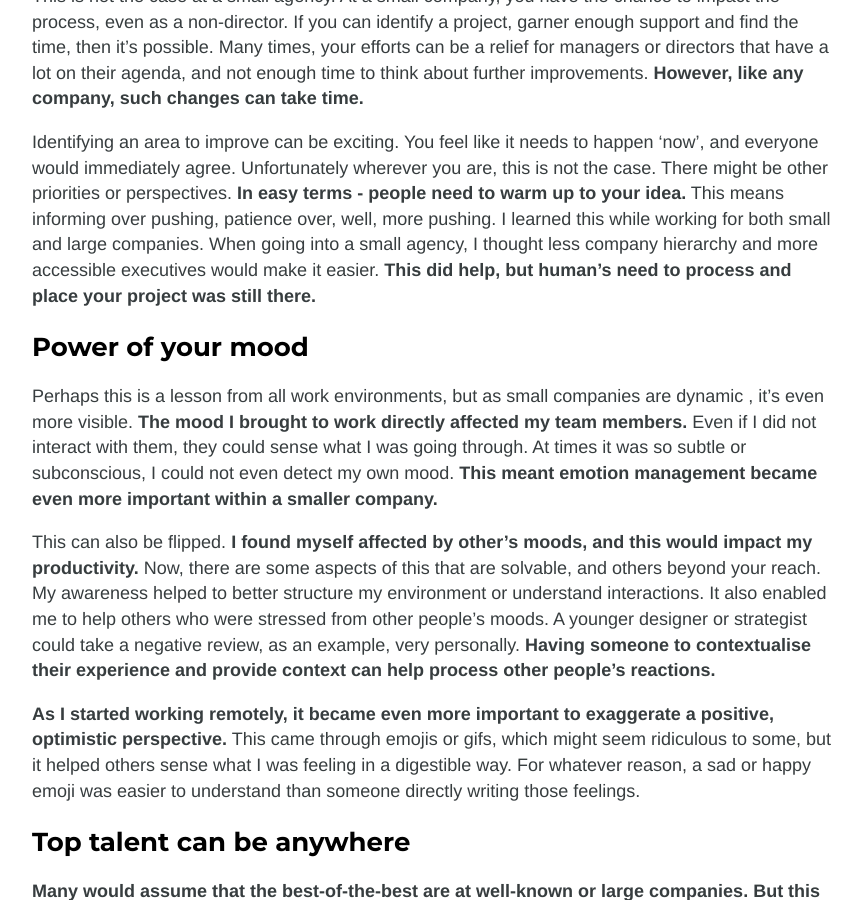
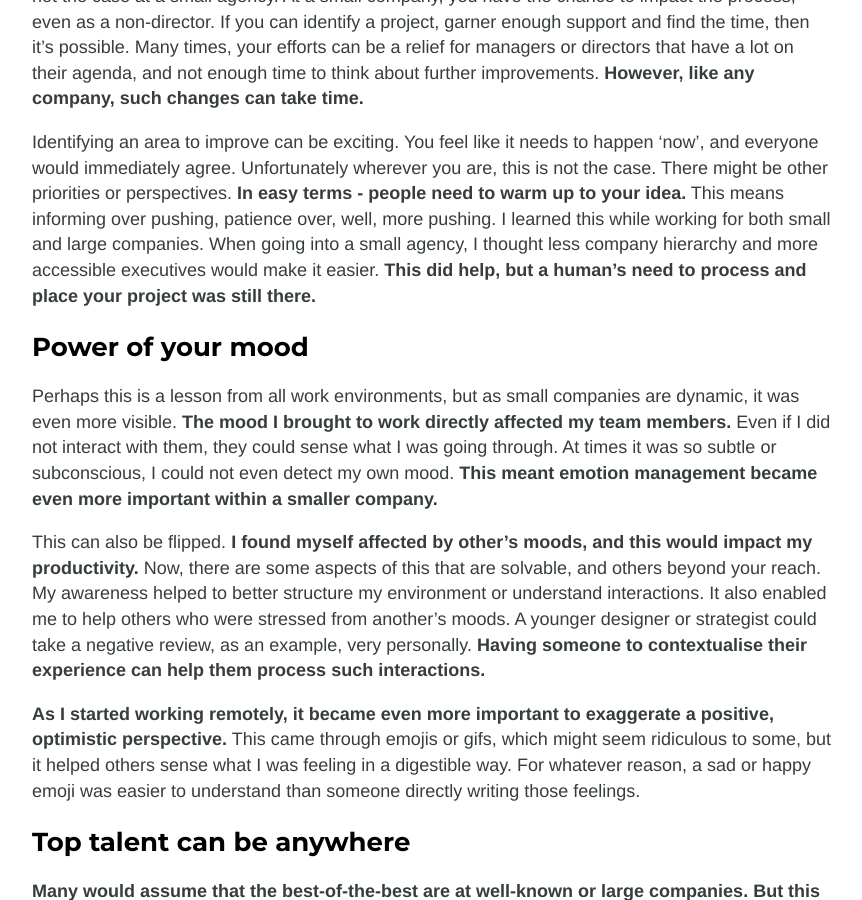
Before and after one commit to emilygv/emilyvernon.com, a Jekyll site: the page built from _posts/2020-10-07-there-is-nothing-small-about-working-at-a-small-company.md, in a window 1280 px wide and 900 px high, scrolled down 1860 px. Shown: the whole window, without its empty margins (32-894 px from the left). Built offline with Jekyll 4.4.1, drawn with Linux system fonts in a browser that asks for light colours; nearby versions of some CDN libraries; some of the changed text lies outside the part shown.

Commit message:
more edits

```diff
--- a/_posts/2020-10-07-there-is-nothing-small-about-working-at-a-small-company.md
+++ b/_posts/2020-10-07-there-is-nothing-small-about-working-at-a-small-company.md
@@ -17,7 +17,7 @@
 
 Making this decision wasn’t easy. **As my friends went on to become directors or work at well-known companies, I went to a small agency.**  Gone was the flashy brand and important title. It was humbling, and a feeling I will never forget. However, going to a small company was a conscious choice. It provided the opportunity to work with dozens of brands as a consultant, and make an impact on the company itself.
 
-Every person has their own career narrative. **You need to have confidence in your narrative, and drive it as well.** Career choices are not just about moving up, but gathering the skills and experiences you find necessary.  Working at a smaller company made me a better en/intrapeneur, something I value highly. These are qualities I can take to a larger company, or use as a freelancer or business owner. **Those en/intrapeneur learnings include both a business and personal angle, explored below.**
+Every person has their own career narrative. **You need to have confidence in your narrative, and drive it as well.** Career choices are not just about moving up, but gathering the skills and experiences you find necessary. Working at a smaller company made me a better en/intrapeneur, something I value highly. These are qualities I can take to a larger company, or use as a freelancer or business owner. **Those en/intrapeneur learnings include both a business and personal angle, explored below.**
 
 ## You are the business
 
@@ -29,15 +29,15 @@
 
 ## Make an impact, but with patience
 
-**When I worked in a large brand, I felt like I could only affect my small area and nothing more.** This is not the case at a small agency. At a small company, you have the chance to impact the process, even as a non-director. If you can identify a project, garner enough support and find the time, then it’s possible. Many times, your efforts can be a relief for managers or directors that have a lot on their agenda, and not enough time to think about further improvements. **However, like any company, such changes can take time.**
+**When working in a large brand, it felt like I could affect my small area and little more.** This is not the case at a small agency. At a small company, you have the chance to impact the process, even as a non-director. If you can identify a project, garner enough support and find the time, then it’s possible. Many times, your efforts can be a relief for managers or directors that have a lot on their agenda, and not enough time to think about further improvements. **However, like any company, such changes can take time.**
 
-Identifying an area to improve can be exciting. You feel like it needs to happen ‘now’, and everyone would immediately agree. Unfortunately wherever you are, this is not the case. There might be other priorities or perspectives. **In easy terms - people need to warm up to your idea.** This means informing over pushing, patience over, well, more pushing. I learned this while working for both small and large companies. When going into a small agency, I thought less company hierarchy and more accessible executives would make it easier. **This did help, but human’s need to process and place your project was still there.**
+Identifying an area to improve can be exciting. You feel like it needs to happen ‘now’, and everyone would immediately agree. Unfortunately wherever you are, this is not the case. There might be other priorities or perspectives. **In easy terms - people need to warm up to your idea.** This means informing over pushing, patience over, well, more pushing. I learned this while working for both small and large companies. When going into a small agency, I thought less company hierarchy and more accessible executives would make it easier. **This did help, but a human’s need to process and place your project was still there.**
 
 ## Power of your mood
 
-Perhaps this is a lesson from all work environments, but as small companies are dynamic , it’s even more visible. **The mood I brought to work directly affected my team members.** Even if I did not interact with them, they could sense what I was going through. At times it was so subtle or subconscious, I could not even detect my own mood. **This meant emotion management became even more important within a smaller company.**
+Perhaps this is a lesson from all work environments, but as small companies are dynamic, it was even more visible. **The mood I brought to work directly affected my team members.** Even if I did not interact with them, they could sense what I was going through. At times it was so subtle or subconscious, I could not even detect my own mood. **This meant emotion management became even more important within a smaller company.**
 
-This can also be flipped. **I found myself affected by other’s moods, and this would impact my productivity.** Now, there are some aspects of this that are solvable, and others beyond your reach. My awareness helped to better structure my environment or understand interactions. It also enabled me to help others who were stressed from other people’s moods. A younger designer or strategist could take a negative review, as an example, very personally. **Having someone to contextualise their experience and provide context can help process other people’s reactions.**
+This can also be flipped. **I found myself affected by other’s moods, and this would impact my productivity.** Now, there are some aspects of this that are solvable, and others beyond your reach. My awareness helped to better structure my environment or understand interactions. It also enabled me to help others who were stressed from another’s moods. A younger designer or strategist could take a negative review, as an example, very personally. **Having someone to contextualise their experience can help them process such interactions.**
 
 **As I started working remotely, it became even more important to exaggerate a positive, optimistic perspective.** This came through emojis or gifs, which might seem  ridiculous to some, but it helped others sense what I was feeling in a digestible way. For whatever reason, a sad or happy emoji was easier to understand than someone directly writing those feelings.
 
@@ -47,8 +47,8 @@
 
 ## Let’s summarise
 
-- Working at a small company enabled me to get the skills I desired, regardless of title or company size
+- Working at a small company enabled me to get the skills I desired
 - There is a sense of responisbility and impact when working at a small company
-- Changing the company is possible, however it still takes time for others to see your viewpoint
+- Changing the company is possible, however it takes time for others to see your viewpoint
 - The mood I brought to work directly affected my team members and vice versa
 - Great talent is everywhere, and working at a smaller company can be a better fit for some
```
